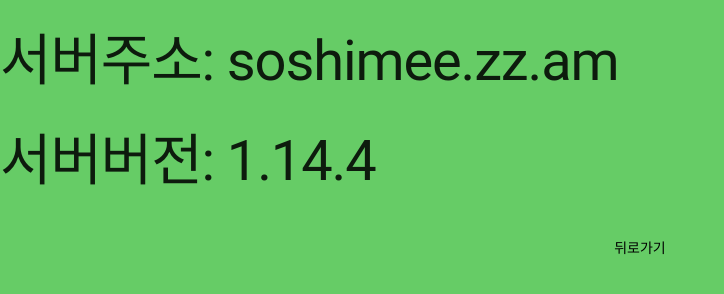
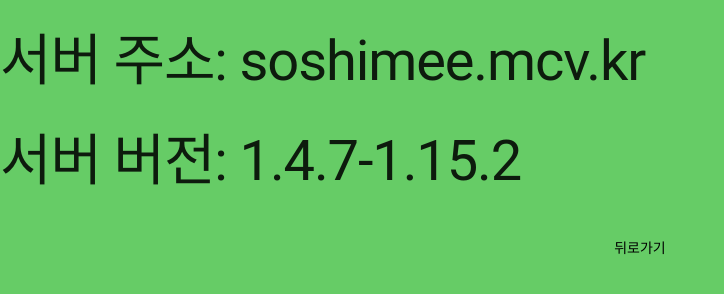
Before and after one commit to soshimee/soshimee_web, a plain HTML site: page SoshimeeServerInfo.html in a window 1280 px wide. Shown: the whole page, without its empty margins (0-724 px from the left). Drawn offline with nearby package versions, Linux system fonts and the light colour scheme.

Commit message:
Update SoshimeeServerInfo.html
주소/버전 수정

```diff
--- a/SoshimeeServerInfo.html
+++ b/SoshimeeServerInfo.html
@@ -17,8 +17,8 @@
         }, 250)
       }
     </script>
-    <h1 style="text-align: left;">서버주소: soshimee.zz.am</h1>
-    <h1 style="text-align: left;">서버버전: 1.14.4</h1>
+    <h1 style="text-align: left;">서버 주소: soshimee.mcv.kr</h1>
+    <h1 style="text-align: left;">서버 버전: 1.4.7-1.15.2</h1>
     <button class="mdl-button mdl-js-button mdl-js-ripple-effect" style="width: 100%; height: 50px;" onclick="back();">
       뒤로가기
     </button>
```
